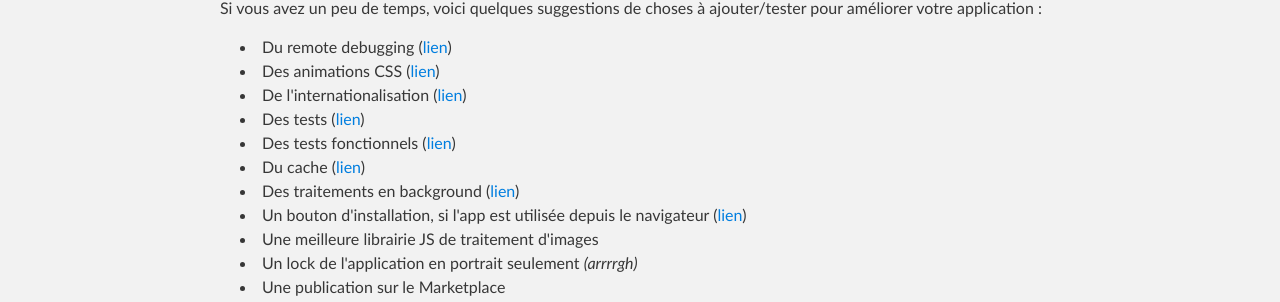
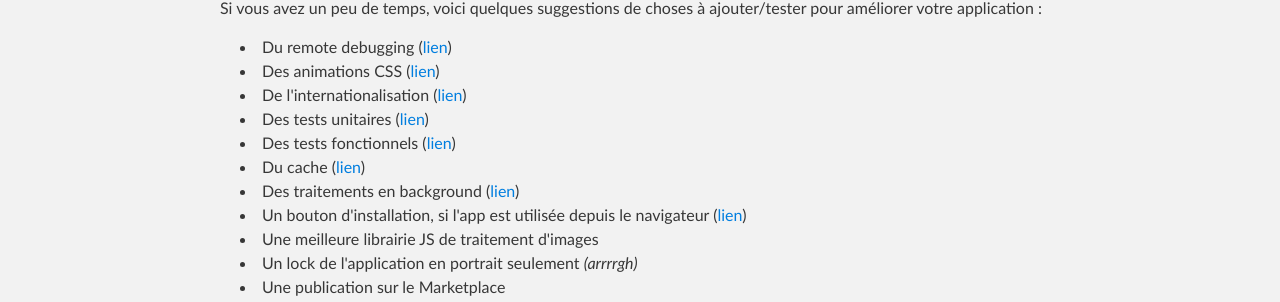
Before and after one commit to Nilhcem/xebia-fxos-workshop, a Jekyll site: the page built from index.html, in a window 1280 px wide and 900 px high, scrolled down 6941 px. Shown: the part 268-570 px from the top of the window. Built offline with Jekyll 4.4.1, drawn with Linux system fonts in a browser that asks for light colours; Markdown is read by kramdown in place of the engine named in the settings.

Commit message:
Minor nitpickings

```diff
--- a/index.html
+++ b/index.html
@@ -209,7 +209,7 @@ Si vous avez un peu de temps, voici quelques suggestions de choses à ajouter/te
   <li>Du remote debugging (<a href="http://people.apache.org/~pmuellr/weinre/docs/latest/">lien</a>)</li>
   <li>Des animations CSS (<a href="http://buildingfirefoxos.com/transitions/app-invokes-app.html">lien</a>)</li>
   <li>De l'internationalisation (<a href="https://hacks.mozilla.org/2013/08/localizing-firefox-os-apps/">lien</a>)</li>
-  <li>Des tests (<a href="http://qunitjs.com/">lien</a>)</li>
+  <li>Des tests unitaires (<a href="http://qunitjs.com/">lien</a>)</li>
   <li>Des tests fonctionnels (<a href="https://blog.mozilla.org/webqa/2013/02/07/part1-firefoxos-and-marionette/">lien</a>)</li>
   <li>Du cache (<a href="https://developer.mozilla.org/en-US/docs/IndexedDB/Using_IndexedDB">lien</a>)</li>
   <li>Des traitements en background (<a href="http://www.sitepoint.com/javascript-threading-html5-web-workers/">lien</a>)</li>
```
